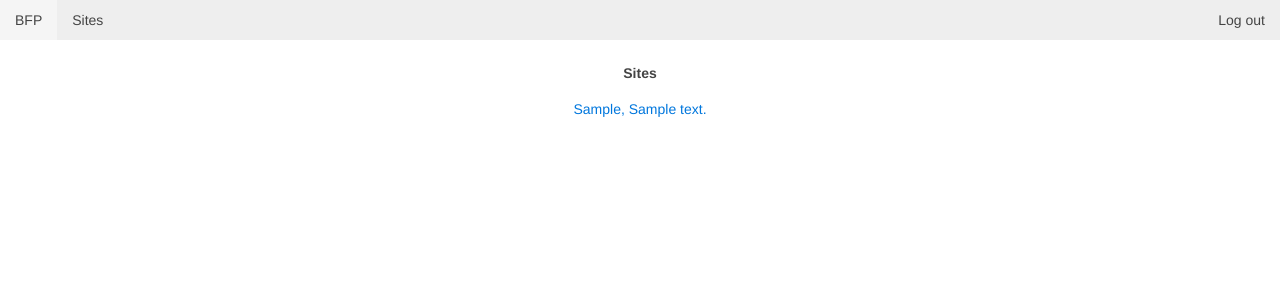
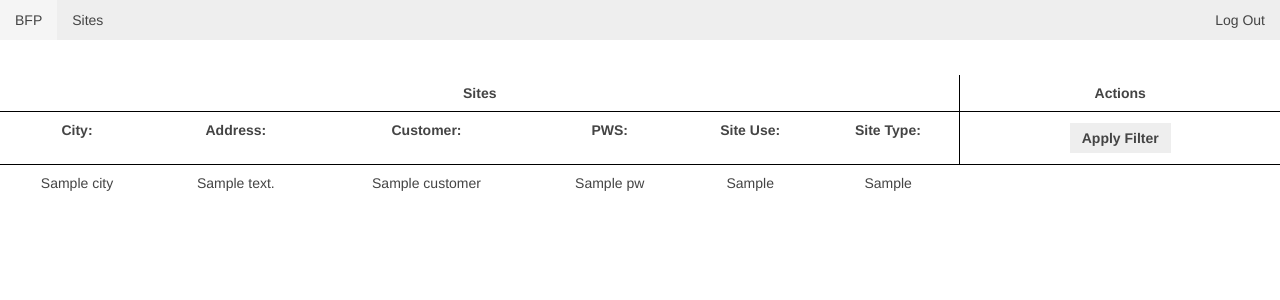
Before and after one commit to kairatomurbek2/garder, a Django app: template bigsurvey/webapp/templates/home.html in a window 1280 px wide. Shown: the top 300 px of the page. Run offline with Django 3.2, Linux system fonts and the light colour scheme; tables that the repository leaves empty hold one stand-in row (values such as "Sample post"); the template is opened without the code that fills it: values that come from a table or form of the project are taken from there, most other values are stand-ins (such as "Sample title", 1, 10 or a date in 2020); parts of the project's set-up code (start-up, migrations or seed data) failed here and were passed over.

Commit message:
#42 created sitelist with filters

```diff
--- a/bigsurvey/webapp/templates/base.html
+++ b/bigsurvey/webapp/templates/base.html
@@ -39,7 +39,10 @@
     <div class="uk-navbar-flip">
         {% block right-menu %}
             <ul class="uk-navbar-nav">
-                <li><a href="{% url 'accounts:logout' %}">{% trans "Log out" %}</a></li>
+                {% if super or admin %}
+                    <li><a href="#">{% trans "Add Site" %}</a></li>
+                {% endif %}
+                <li><a href="{% url 'accounts:logout' %}">{% trans "Log Out" %}</a></li>
             </ul>
         {% endblock %}
     </div>
--- a/bigsurvey/webapp/templates/sitelist.html
+++ b/bigsurvey/webapp/templates/sitelist.html
@@ -1,32 +1,91 @@
 {% load i18n %}
+<form action="" method="get">
+    <br/>
     <table class="uk-table uk-text-center uk-table-hover">
         <thead>
-    <tr>
-        <th class="uk-text-center uk-width-4-5">
+        <tr style="border-bottom: solid 1px #000000">
+            <th colspan="6" class="uk-text-center uk-width-3-4" style="border-right: solid 1px #000000">
                 {% trans "Sites" %}
             </th>
-        {% if admin or super %}
-            <th colspan="2" class="uk-text-center uk-width-1-5">
+            <th colspan="2" class="uk-text-center uk-width-1-4">
                 {% trans "Actions" %}
             </th>
-        {% endif %}
+        </tr>
+        <tr>
+            <th class="uk-text-center">
+                {% trans "City:" %}
+            </th>
+            <th class="uk-text-center">
+                {% trans "Address:" %}
+            </th>
+            <th class="uk-text-center">
+                {% trans "Customer:" %}
+            </th>
+            <th class="uk-text-center">
+                {% trans "PWS:" %}
+            </th>
+            <th class="uk-text-center">
+                {% trans "Site Use:" %}
+            </th>
+            <th class="uk-text-center">
+                {% trans "Site Type:" %}
+            </th>
+            <th class="uk-text-center uk-text-middle" colspan="2" rowspan="2" style="border-left: solid 1px #000000">
+                <button class="uk-button" type="submit">{% trans "Apply Filter" %}</button>
+            </th>
+        </tr>
+        <tr style="border-bottom: solid 1px #000000">
+            <th>
+                {{ site_filter.form.city }}
+            </th>
+            <th>
+                {{ site_filter.form.address1 }}
+            </th>
+            <th>
+                {{ site_filter.form.customer }}
+            </th>
+            <th>
+                {{ site_filter.form.pws }}
+            </th>
+            <th>
+                {{ site_filter.form.site_use }}
+            </th>
+            <th>
+                {{ site_filter.form.site_type }}
+            </th>
         </tr>
         </thead>
         <tbody>
-    {% for site in site_list %}
+        {% for site in site_filter %}
             <tr>
                 <td>
-                <a href="#">{{ site }}</a>
+                    {{ site.city }}
+                </td>
+                <td>
+                    {{ site.address1 }}
+                </td>
+                <td>
+                    {{ site.customer.name }}
+                </td>
+                <td>
+                    {{ site.pws.name }}
+                </td>
+                <td>
+                    {{ site.site_use }}
+                </td>
+                <td>
+                    {{ site.site_type }}
                 </td>
                 {% if admin or super %}
-                <td>
-                    <a href="#">{% trans "Edit" %}</a>
+                    <td class="uk-text-center" style="border-left: solid 1px #000000">
+                        <a href="#">{% trans "Detail" %}</a>
                     </td>
-                <td>
-                    <a href="#">{% trans "Assign Survey/Test" %}</a>
+                    <td class="uk-text-center">
+                        <a href="#">{% trans "Assign" %}</a>
                     </td>
                 {% endif %}
             </tr>
         {% endfor %}
         </tbody>
     </table>
+</form>
--- a/requirements.txt
+++ b/requirements.txt
@@ -19,3 +19,4 @@
 testtools==1.5.0
 unittest2==0.8.0
 wsgiref==0.1.2
+django-filter==0.9.1
```
Also changed, not shown: bigsurvey/webapp/filters.py (added, +15 -0 lines), bigsurvey/webapp/views.py (+13 -10 lines). Lines whose indentation alone changed are shown as unchanged.
